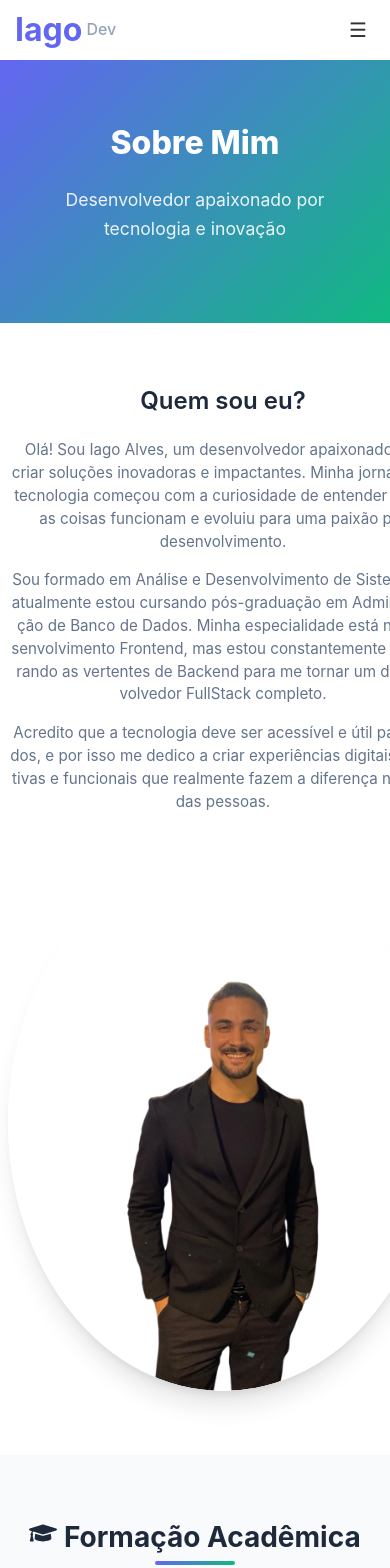
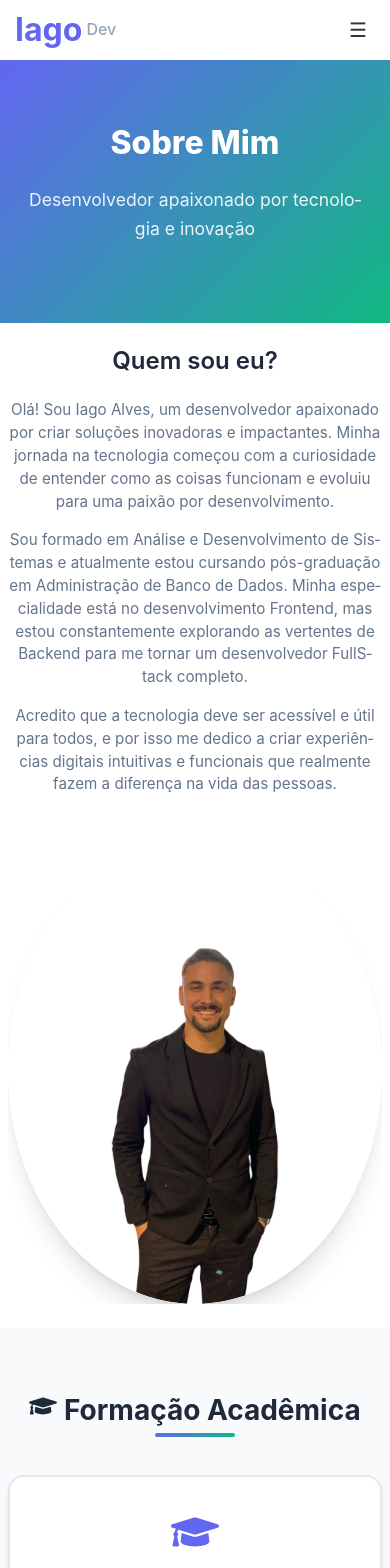
Before and after one commit to iagodevtech/iago-portfolio, a React (Vite) app: page /sobre in a window 390 px wide. Shown: the top 1568 px of the page. Built offline with nearby package versions, Linux system fonts and the light colour scheme; no server answers; the database is empty.

Commit message:
Fix: GitHub Pages base path e responsividade mobile definitiva

```diff
--- a/src/pages/About.css
+++ b/src/pages/About.css
@@ -6,6 +6,21 @@
 }
 
 .about * {
+  max-width: 100%;
+  box-sizing: border-box;
+}
+
+/* Força quebra de linha em todos os textos */
+.about p,
+.about h1,
+.about h2,
+.about h3,
+.about h4,
+.about h5,
+.about h6 {
+  word-wrap: break-word;
+  overflow-wrap: break-word;
+  hyphens: auto;
   max-width: 100%;
   box-sizing: border-box;
 }
@@ -44,6 +59,7 @@
   background: var(--bg-primary);
   overflow-x: hidden;
   width: 100%;
+  max-width: 100vw;
 }
 
 .personal-info .container {
@@ -52,6 +68,7 @@
   padding: 0 var(--spacing-lg);
   width: 100%;
   box-sizing: border-box;
+  overflow-x: hidden;
 }
 
 .info-content {
@@ -61,16 +78,21 @@
   align-items: center;
   width: 100%;
   box-sizing: border-box;
+  overflow-x: hidden;
 }
 
 .info-text {
   width: 100%;
   box-sizing: border-box;
+  overflow-x: hidden;
+  max-width: 100%;
 }
 
 .info-text h2 {
   color: var(--text-primary);
   margin-bottom: var(--spacing-lg);
+  word-wrap: break-word;
+  overflow-wrap: break-word;
 }
 
 .info-text p {
@@ -82,11 +104,15 @@
   overflow-wrap: break-word;
   hyphens: auto;
   max-width: 100%;
+  box-sizing: border-box;
 }
 
 .info-image {
   display: flex;
   justify-content: center;
+  width: 100%;
+  max-width: 100%;
+  box-sizing: border-box;
 }
 
 .profile-placeholder-large {
@@ -475,19 +501,40 @@
     font-size: 1.25rem;
   }
 
+  .personal-info {
+    padding: var(--spacing-xl) 0;
+    overflow-x: hidden;
+    width: 100%;
+    max-width: 100vw;
+  }
+
   .personal-info .container {
     padding: 0 var(--spacing-md);
+    max-width: 100%;
+    width: 100%;
+    overflow-x: hidden;
   }
 
   .info-content {
     grid-template-columns: 1fr;
     gap: var(--spacing-xl);
+    width: 100%;
+    max-width: 100%;
+    overflow-x: hidden;
   }
 
   .info-text {
     padding: 0;
     margin: 0;
     width: 100%;
+    max-width: 100%;
+    overflow-x: hidden;
+  }
+
+  .info-text h2 {
+    font-size: 1.8rem;
+    word-wrap: break-word;
+    overflow-wrap: break-word;
     max-width: 100%;
   }
 
@@ -500,12 +547,20 @@
     max-width: 100%;
     margin: 0 0 var(--spacing-lg) 0;
     padding: 0;
+    box-sizing: border-box;
+  }
+
+  .info-image {
+    width: 100%;
+    max-width: 100%;
+    overflow-x: hidden;
   }
 
   .profile-photo {
-    width: 300px;
-    height: 300px;
+    width: 280px;
+    height: 280px;
     max-width: 100%;
+    overflow: hidden;
   }
 
   .profile-placeholder-large {
@@ -540,19 +595,40 @@
     font-size: 1.1rem;
   }
 
+  .personal-info {
+    padding: var(--spacing-lg) 0;
+    overflow-x: hidden;
+    width: 100%;
+    max-width: 100vw;
+  }
+
   .personal-info .container {
     padding: 0 var(--spacing-sm);
+    max-width: 100%;
+    width: 100%;
+    overflow-x: hidden;
   }
 
   .info-content {
     grid-template-columns: 1fr;
     gap: var(--spacing-lg);
+    width: 100%;
+    max-width: 100%;
+    overflow-x: hidden;
   }
 
   .info-text {
     padding: 0;
     margin: 0;
     width: 100%;
+    max-width: 100%;
+    overflow-x: hidden;
+  }
+
+  .info-text h2 {
+    font-size: 1.5rem;
+    word-wrap: break-word;
+    overflow-wrap: break-word;
     max-width: 100%;
   }
 
@@ -565,12 +641,20 @@
     max-width: 100%;
     margin: 0 0 var(--spacing-md) 0;
     padding: 0;
+    box-sizing: border-box;
+  }
+
+  .info-image {
+    width: 100%;
+    max-width: 100%;
+    overflow-x: hidden;
   }
 
   .profile-photo {
-    width: 250px;
-    height: 250px;
+    width: 220px;
+    height: 220px;
     max-width: 100%;
+    overflow: hidden;
   }
 
   .profile-placeholder-large {
@@ -605,6 +689,7 @@
   transition: transform 0.3s ease;
   max-width: 100%;
   height: auto;
+  box-sizing: border-box;
 }
 
 .profile-image {
@@ -612,4 +697,5 @@
   height: 100%;
   object-fit: cover;
   border-radius: 50%;
+  max-width: 100%;
 }
--- a/vite.config.ts
+++ b/vite.config.ts
@@ -3,7 +3,7 @@ import react from '@vitejs/plugin-react'
 
 export default defineConfig({
   plugins: [react()],
-  base: '/', // Base path for GitHub Pages deployment
+  base: '/iago-portfolio/', // Base path for GitHub Pages deployment
   server: {
     port: 3000,
     open: true
```
